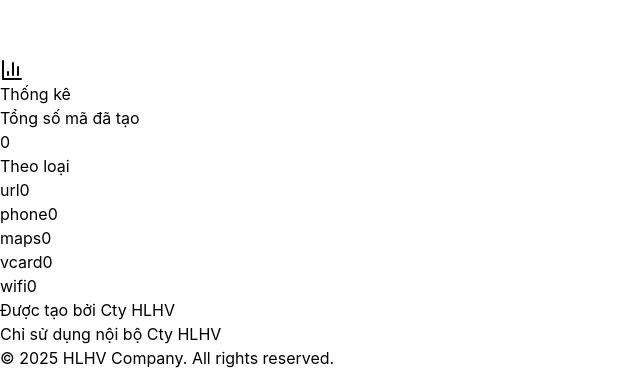
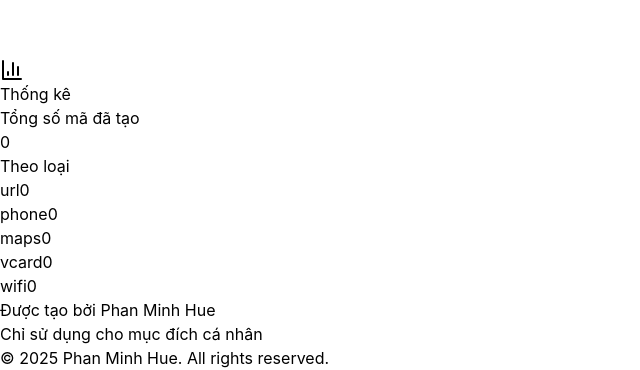
Before and after one commit to pmhue/QR-Code-Generator, a React (Vite) app: page / in a window 1280 px wide. Shown: the part 1043-1413 px from the top of the page, without its empty margins (0-640 px from the left). Built offline with nearby package versions, Linux system fonts and the light colour scheme.

Commit message:
hoan thanh lan 3

```diff
--- a/src/App.tsx
+++ b/src/App.tsx
@@ -89,7 +89,7 @@ const translations = {
     password: 'Mật khẩu',
     encryption: 'Mã hóa',
     createdBy: 'Được tạo bởi',
-    internalUse: 'Chỉ sử dụng nội bộ Cty HLHV',
+    internalUse: 'Chỉ sử dụng cho mục đích cá nhân',
     allRightsReserved: 'All rights reserved',
   },
   en: {
@@ -137,7 +137,7 @@ const translations = {
     password: 'Password',
     encryption: 'Encryption',
     createdBy: 'Created by',
-    internalUse: 'For internal use of HLHV Company only',
+    internalUse: 'For free personal use only',
     allRightsReserved: 'All rights reserved',
   },
 };
@@ -881,14 +881,14 @@ const QRCodeGenerator: React.FC = () => {
         <div className="max-w-7xl mx-auto px-4 sm:px-6 lg:px-8 py-8">
           <div className="text-center space-y-2">
             <p className="text-gray-700 font-medium">
-              {t.createdBy} <span className="text-blue-600 font-bold">Cty HLHV</span>
+              {t.createdBy} <span className="text-blue-600 font-bold">Phan Minh Hue</span>
             </p>
             <p className="text-sm text-gray-500">
               {t.internalUse}
             </p>
             <div className="pt-4 border-t border-gray-100 mt-4">
               <p className="text-xs text-gray-400">
-                © {new Date().getFullYear()} HLHV Company. {t.allRightsReserved}.
+                © {new Date().getFullYear()} Phan Minh Hue. {t.allRightsReserved}.
               </p>
             </div>
           </div>
```
Also changed, not shown: BAT_DAU_NHANH.txt (deleted), 1 other file (tests, documents, lock files or other folders).
